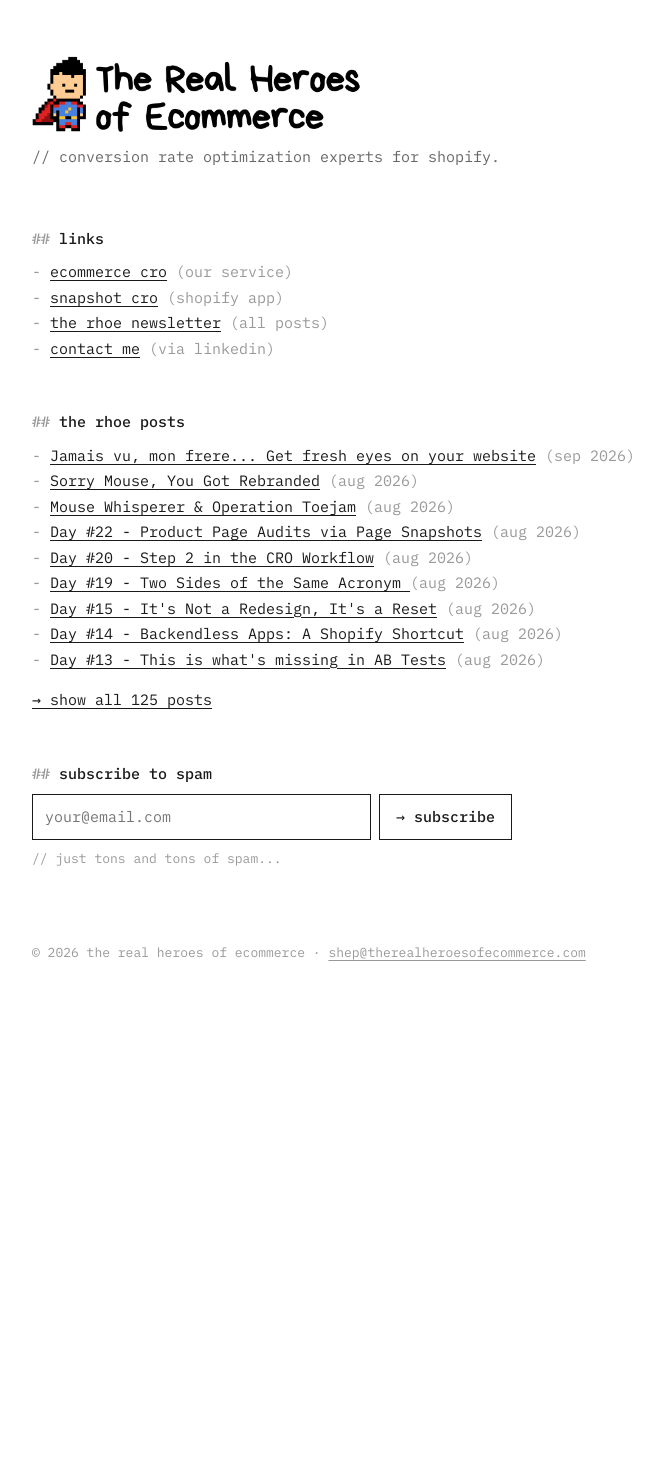
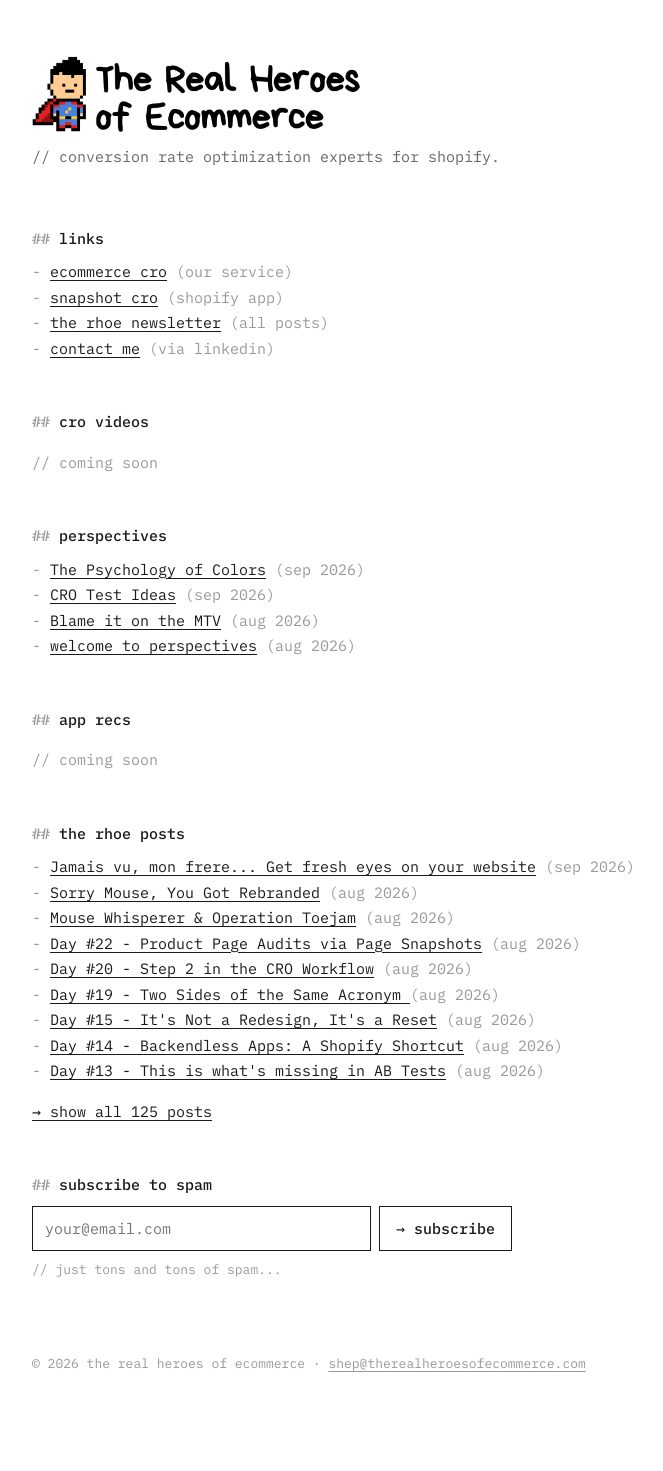
Before and after one commit to therhoe/heroes-site, a Jekyll site: the page built from index.html, in a window 1280 px wide. Shown: the whole page, without its empty margins (268-931 px from the left). Built offline with Jekyll 4.4.1, drawn with Linux system fonts in a browser that asks for light colours; before the commit the page ends 1060 px from its top, so only the background shows below that.

Commit message:
Homepage: add cro videos + app recs (coming soon) and perspectives section
Perspectives graduates from a hidden link to its own section listing all
posts; cro videos and app recs are placeholders until the content/links
are ready.

Co-Authored-By: Claude Fable 5 <noreply@anthropic.com>

```diff
--- a/index.html
+++ b/index.html
@@ -74,13 +74,24 @@
   <h1>links</h1>
   <ul>
     <li><a href="hire-cro-agency.html">ecommerce cro</a> <span class="note">(our service)</span></li>
-    {% comment %} hidden until the perspectives library has more content
-    <li><a href="/perspectives/">perspectives</a> <span class="note">(thoughts on ecomm)</span></li>
-    {% endcomment %}
     <li><a href="snapshot-cro.html">snapshot cro</a> <span class="note">(shopify app)</span></li>
     <li><a href="/newsletter/">the rhoe newsletter</a> <span class="note">(all posts)</span></li>
     <li><a href="https://www.linkedin.com/in/jasonsdshepherd/">contact me</a> <span class="note">(via linkedin)</span></li>
   </ul>
+
+  <h1>cro videos</h1>
+  <p class="note">// coming soon</p>
+
+  <h1>perspectives</h1>
+  <ul>
+    {% assign persp = site.perspectives | sort: "date" | reverse %}
+    {% for p in persp %}
+    <li><a href="{{ p.url }}">{{ p.title }}</a> <span class="note">({{ p.date | date: "%b %Y" | downcase }})</span></li>
+    {% endfor %}
+  </ul>
+
+  <h1>app recs</h1>
+  <p class="note">// coming soon</p>
 
   <h1>the rhoe posts</h1>
   <ul id="latest">
```
